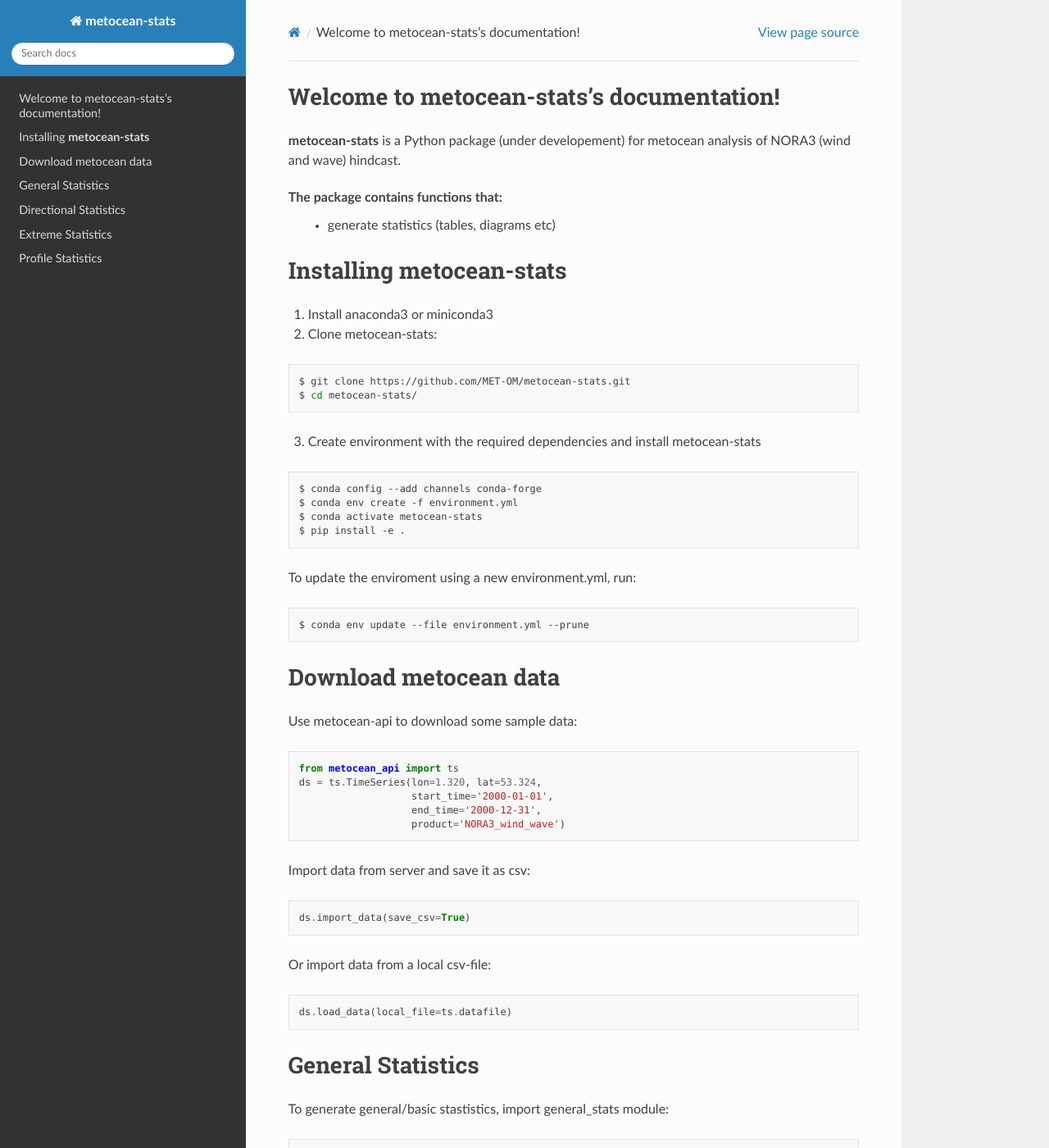
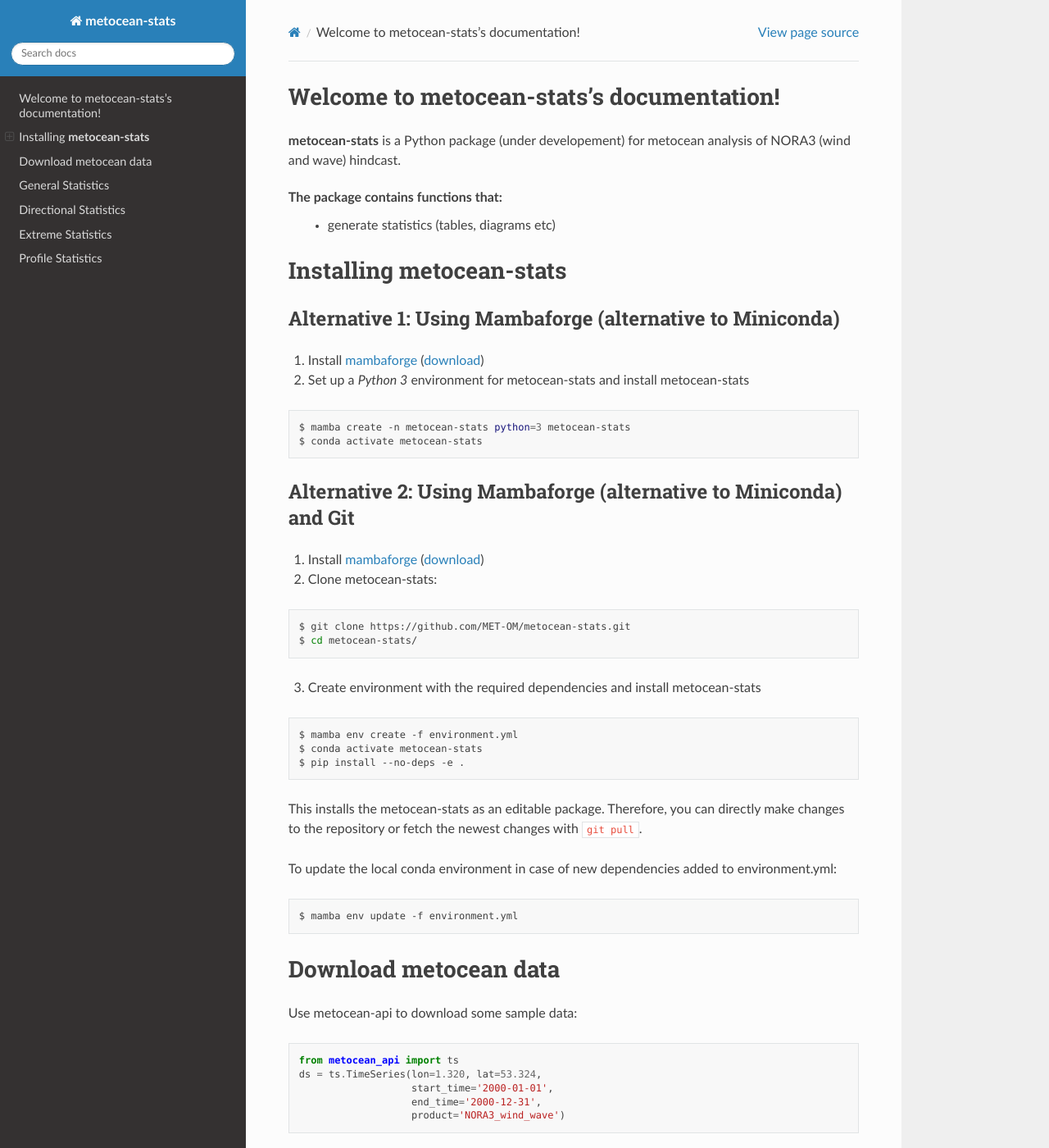
Before and after one commit to MET-OM/metocean-stats, a Sphinx documentation site: the page built from docs/index.rst, in a window 1280 px wide and 1400 px high. Shown: the whole window at 82% size. Built offline with Sphinx 7.4.7 and the Read the Docs theme 2.0.0, drawn with Linux system fonts in a browser that asks for light colours.

Commit message:
Update index.rst

```diff
--- a/docs/index.rst
+++ b/docs/index.rst
@@ -13,7 +13,20 @@
 
 Installing **metocean-stats**
 =============================================
-1. Install anaconda3 or miniconda3
+Alternative 1: Using Mambaforge (alternative to Miniconda)
+++++++++++++++++++++++++++++++++++++++++++++++++++++++++++
+
+1. Install `mambaforge <https://mamba.readthedocs.io/en/latest/installation.html>`_ (`download <https://github.com/conda-forge/miniforge#mambaforge>`_)
+2. Set up a *Python 3* environment for metocean-stats and install metocean-stats
+
+.. code-block:: bash
+
+   $ mamba create -n metocean-stats python=3 metocean-stats
+   $ conda activate metocean-stats
+
+Alternative 2: Using Mambaforge (alternative to Miniconda) and Git
+++++++++++++++++++++++++++++++++++++++++++++++++++++++++++++++++++++++++++++
+1. Install `mambaforge <https://mamba.readthedocs.io/en/latest/installation.html>`_ (`download <https://github.com/conda-forge/miniforge#mambaforge>`_)
 2. Clone metocean-stats:
 
 .. code-block:: bash
@@ -25,16 +38,17 @@
 
 .. code-block:: bash
 
-  $ conda config --add channels conda-forge
-  $ conda env create -f environment.yml
+  $ mamba env create -f environment.yml
   $ conda activate metocean-stats
-  $ pip install -e .
+  $ pip install --no-deps -e .
 
-To update the enviroment using a new environment.yml, run:
+This installs the metocean-stats as an editable package. Therefore, you can directly make changes to the repository or fetch the newest changes with :code:`git pull`.
+
+To update the local conda environment in case of new dependencies added to environment.yml:
 
 .. code-block:: bash
 
-   $ conda env update --file environment.yml --prune
+  $ mamba env update -f environment.yml
 
 Download metocean data
 =====================================
```
